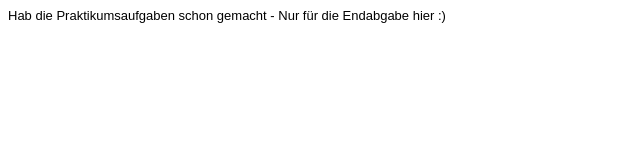
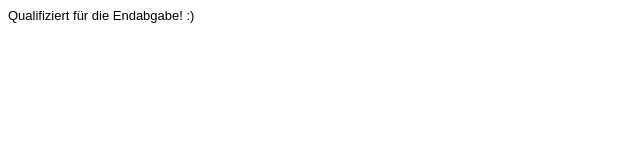
Before and after one commit to TimNees/EIA2-WS2021, a plain HTML site: page Steckbrief/steckbrief.htm in a window 1280 px wide. Shown: the whole page, without its empty margins (0-640 px from the left). Drawn offline with Linux system fonts and the light colour scheme.

Commit message:
Update steckbrief.htm

```diff
--- a/Steckbrief/steckbrief.htm
+++ b/Steckbrief/steckbrief.htm
@@ -12,7 +12,7 @@ body {
 </style>
 </head>
 <body>
-	Hab die Praktikumsaufgaben schon gemacht - Nur für die Endabgabe hier :)
+	Qualifiziert für die Endabgabe! :)
 
 </body>
 </html>
```
